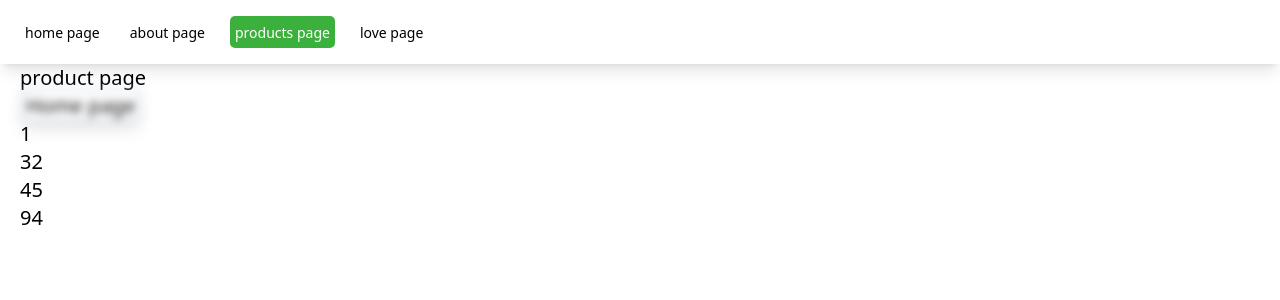
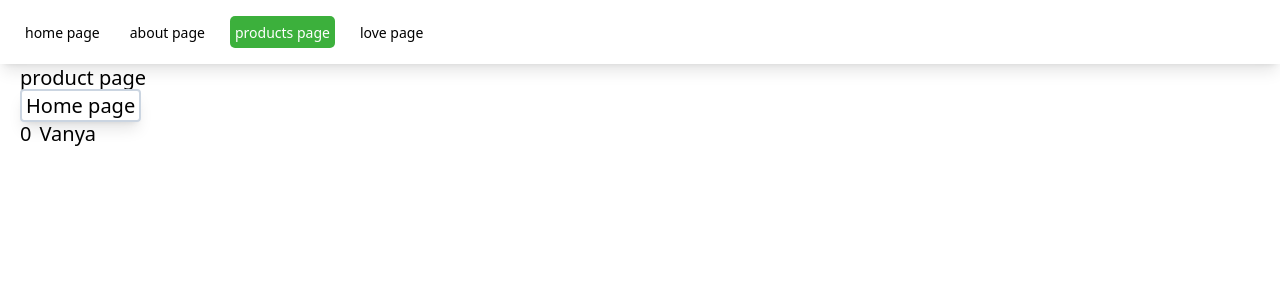
Before and after one commit to sapkav/Nuxt-pinia-start, a Nuxt app: page /products in a window 1280 px wide. Shown: the top 300 px of the page. Built offline with nearby package versions, Linux system fonts and the light colour scheme.

Commit message:
pinia test

```diff
--- a/nuxt.config.ts
+++ b/nuxt.config.ts
@@ -3,5 +3,6 @@ export default defineNuxtConfig({
   devtools: { enabled: true },
   modules: [
     '@nuxtjs/tailwindcss',
+    '@pinia/nuxt'
   ],
 })
--- a/pages/products/index.vue
+++ b/pages/products/index.vue
@@ -1,10 +1,12 @@
 <template>
     <div class="border-solid pl-5 text-xl">
         <h1>product page</h1>
-        <NuxtLink to="/" class="border-solid border-2 rounded pt-px pb-px pl-1 pr-1 border-slate-300 shadow-lg blur-sm">Home page</NuxtLink>
-        <div v-for="item in counter" :key="item">
+        <NuxtLink to="/" class="border-solid border-2 rounded pt-px pb-px pl-1 pr-1 border-slate-300 shadow-lg ">Home page</NuxtLink>
+        <div v-for="item in counters" :key="item">
             <div>
-                <NuxtLink :to="'products/' + item">{{ item }}</NuxtLink>
+                <!-- <NuxtLink :to="'products/' + item.line">{{ item.line }}</NuxtLink> -->
+                <button class="pr-2" @click="dbl(item.count)">{{ item.count }}</button>
+                <button @click="inc(item.count)">{{ item.name }}</button>
             </div>
         </div>
     </div>
@@ -12,6 +14,18 @@
 
 <script setup lang="ts">
 import { reactive } from 'vue'
+import { storeToRefs } from 'pinia'
+import { useCounterStore } from '~/store'
 
-const counter = reactive([1,32,45,94])
+const store = useCounterStore();
+const { counters } = storeToRefs(store);
+console.log(counters)
+
+function dbl(value: number) {
+    console.log(store.doubleCount(value));
+}
+
+function inc(value) {
+    store.increment(value);
+}
 </script>
--- /dev/null
+++ b/store.ts
@@ -0,0 +1,63 @@
+import { defineStore } from 'pinia'
+
+export const useFriendsStore = defineStore({
+    id: 'friends-store',
+    state: () => {
+        return {
+            characters: [{
+                name: 'Vanya',
+                line: 'maybe'
+            },
+            {
+                name: 'Damir',
+                line: 'test'
+            }]
+        }
+    },
+
+    actions: {
+        addCharacter(name: string, line: string) {
+            this.characters.push({
+                name,
+                line
+            })
+        }
+    },
+
+    getters: {
+        getItemByName: (state) => {
+            return (name: string) => state.characters.find(c => c.name === name)
+        }
+    }
+})
+
+export const useCounterStore = defineStore({
+    id: 'counter-store',
+    state: () => {
+        return {
+            counters: [{
+                name: 'Vanya',
+                count: 0,
+            }]
+        }
+    },
+
+    getters: {
+        doubleCount: (state) => {
+            return function(count: number) {
+                let final = state.counters.find(a => a.count === count);
+                return final ? final.count * 2 : 'nea';
+            }
+        }
+    },
+
+    actions: {
+        increment(count: number) {
+            this.counters.forEach(item => {
+                if (item.count === count) {
+                    item.count = 23;
+                }
+            })
+        },
+    },
+})
```
Also changed, not shown: package.json (+7 -0 lines), 1 other file (tests, documents, lock files or other folders).
